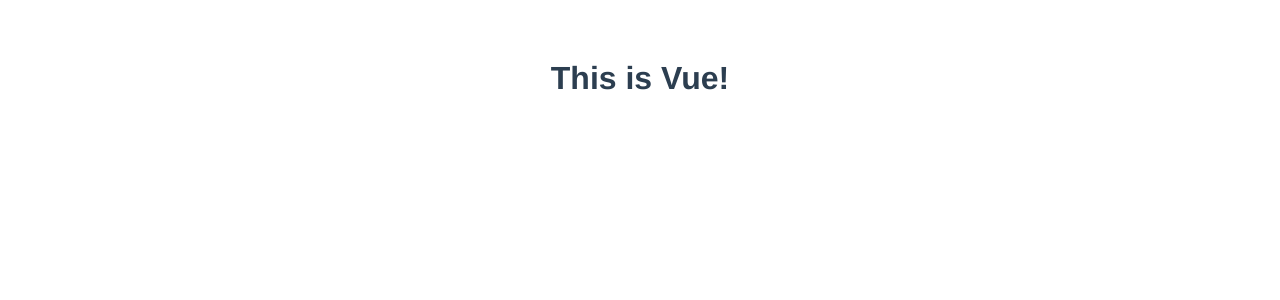
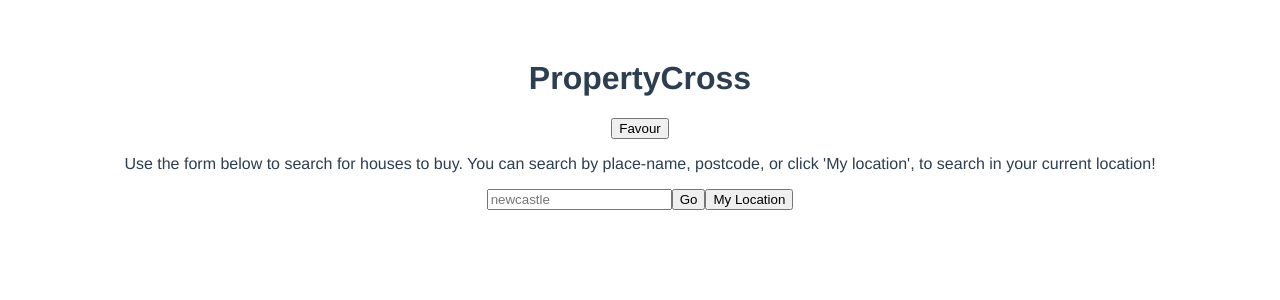
Before and after one commit to IrinaFitas/property-cross, a Vue app: page / in a window 1280 px wide. Shown: the top 300 px of the page. Built offline with nearby package versions, Linux system fonts and the light colour scheme.

Commit message:
Created buttons and initialPage Component

```diff
--- a/package.json
+++ b/package.json
@@ -9,7 +9,8 @@
   },
   "dependencies": {
     "core-js": "^2.6.5",
-    "vue": "^2.6.10"
+    "vue": "^2.6.10",
+    "vuex": "^3.1.1"
   },
   "devDependencies": {
     "@vue/cli-plugin-babel": "^3.7.0",
--- a/src/App.vue
+++ b/src/App.vue
@@ -1,13 +1,14 @@
 <template>
   <div id="app">
-	  <h1>This is Vue!</h1>
+	  <app-initial-page></app-initial-page>
   </div>
 </template>
 
 <script>
-
+import InitialPage from "./components/InitialPage.vue";
 export default {
 	components: {
+		appInitialPage: InitialPage
 	}
 }
 </script>
--- /dev/null
+++ b/src/components/InitialPage.vue
@@ -0,0 +1,27 @@
+<template>
+    <div id="container">
+        <h1>PropertyCross</h1>
+        <app-favourite-button></app-favourite-button>
+        <p class="instruction-text">
+            Use the form below to search for houses to buy. You can search by place-name, postcode, or click 'My location', to search in your current location!
+        </p>
+        <app-search-field></app-search-field>
+        <app-go-button></app-go-button>
+        <app-my-location-button></app-my-location-button>
+    </div>
+</template>
+
+<script>
+import GoButton from "./buttons/GoButton.vue";
+import FavouriteButton from "./buttons/FavouriteButton.vue";
+import MyLocationButton from "./buttons/MyLocationButton.vue";
+import SearchField from "./buttons/SearchField.vue";
+export default {
+    components: {
+        appGoButton: GoButton,
+        appFavouriteButton: FavouriteButton,
+        appMyLocationButton: MyLocationButton,
+        appSearchField: SearchField
+    }
+}
+</script>
--- /dev/null
+++ b/src/components/buttons/FavouriteButton.vue
@@ -0,0 +1,3 @@
+<template>
+    <button type="button">Favour</button>
+</template>
--- /dev/null
+++ b/src/components/buttons/GoButton.vue
@@ -0,0 +1,3 @@
+<template>
+    <button type="button">Go</button>
+</template>
--- /dev/null
+++ b/src/components/buttons/MyLocationButton.vue
@@ -0,0 +1,3 @@
+<template>
+    <button type="button">My Location</button>
+</template>
--- /dev/null
+++ b/src/components/buttons/SearchField.vue
@@ -0,0 +1,3 @@
+<template>
+    <input type="search" placeholder="newcastle">
+</template>
```
Also changed, not shown: src/main.js (+5 -2 lines), 1 other file (tests, documents, lock files or other folders).
